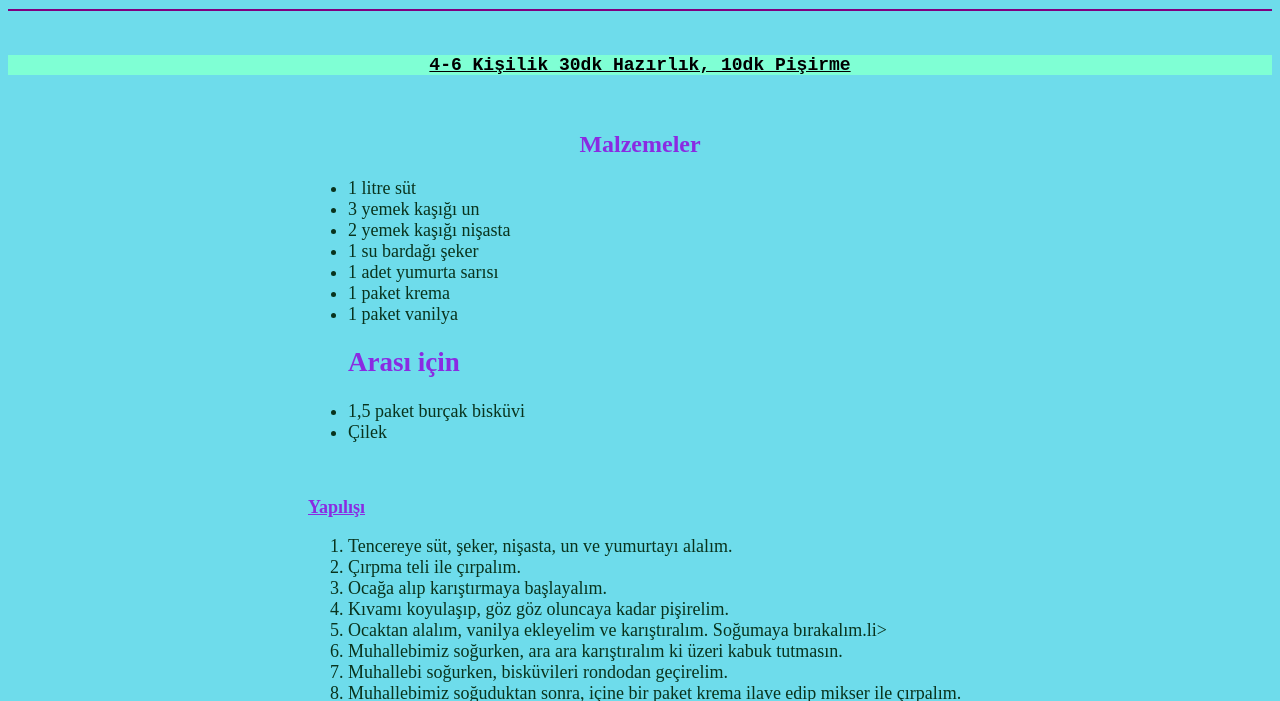
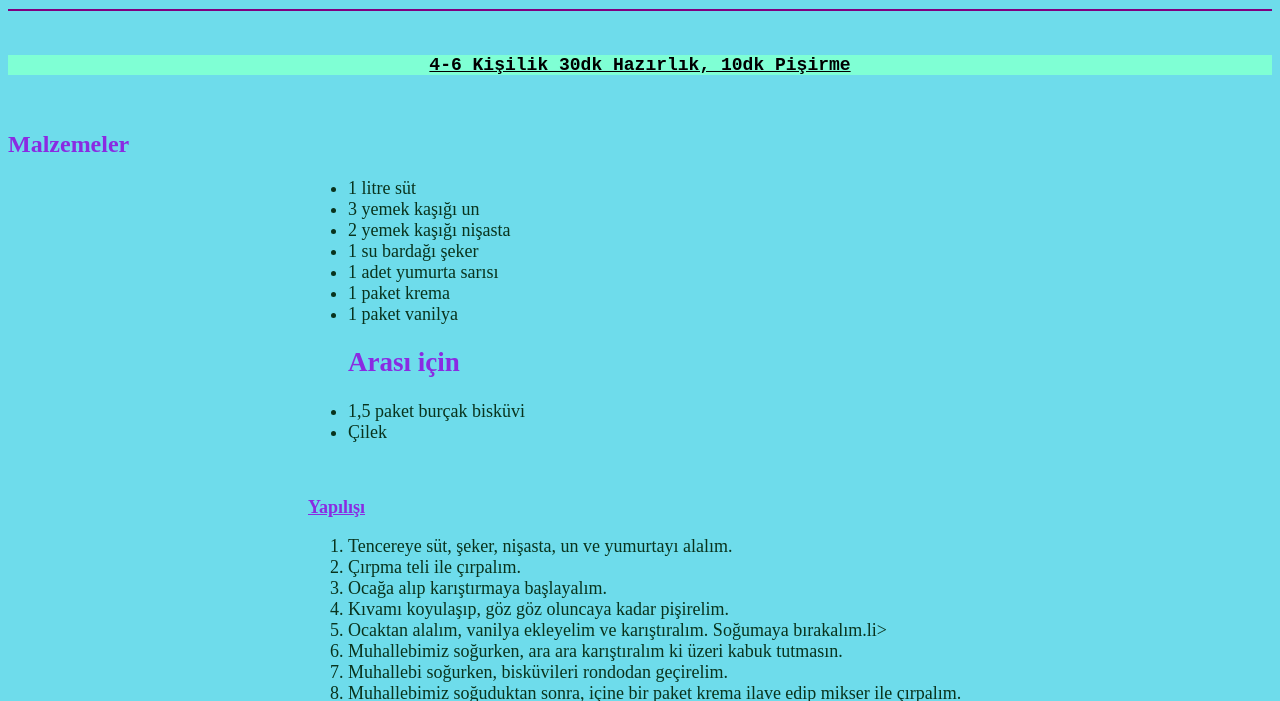
Before and after one commit to gorguluarslan/Kodluyoruz.odevleri, a plain HTML site: page magnolia tarifi/index.html in a window 1280 px wide. Shown: the part 85-786 px from the top of the page. Drawn offline with Linux system fonts and the light colour scheme.

Commit message:
Update index.html

```diff
--- a/magnolia tarifi/index.html
+++ b/magnolia tarifi/index.html
@@ -9,7 +9,7 @@
 <body>
     <p class="bir">Magnolia Tarifi</p><hr color="purple"><br>
     <p class="iki">4-6 Kişilik  30dk Hazırlık, 10dk Pişirme</p><br>
-    <center><h2>Malzemeler</h2></center>
+    <h2 id="baslik">Malzemeler</h2>
     <ul class="dort">
         <li>1 litre süt</li>
         <li>3 yemek kaşığı un</li>
```
